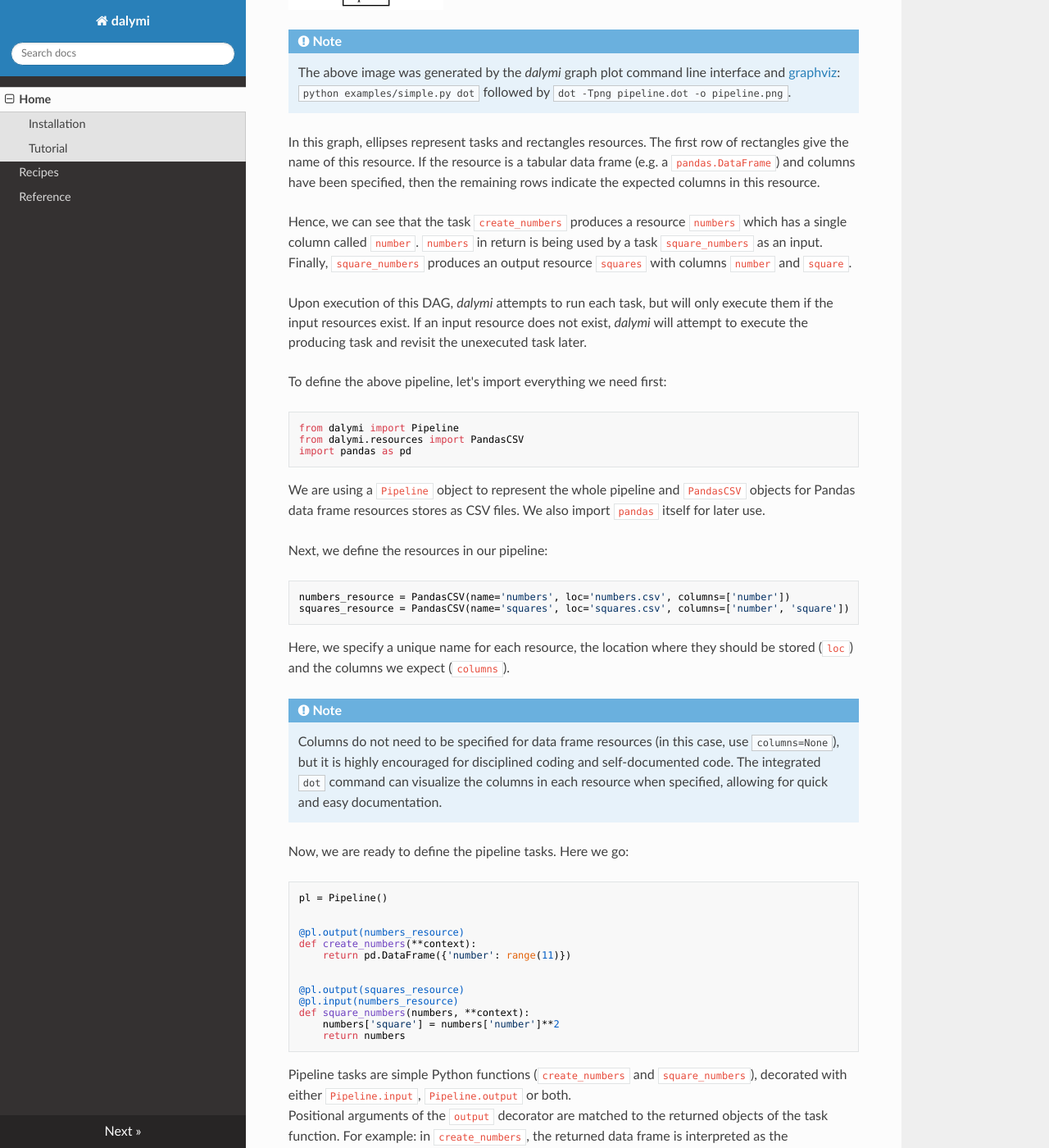
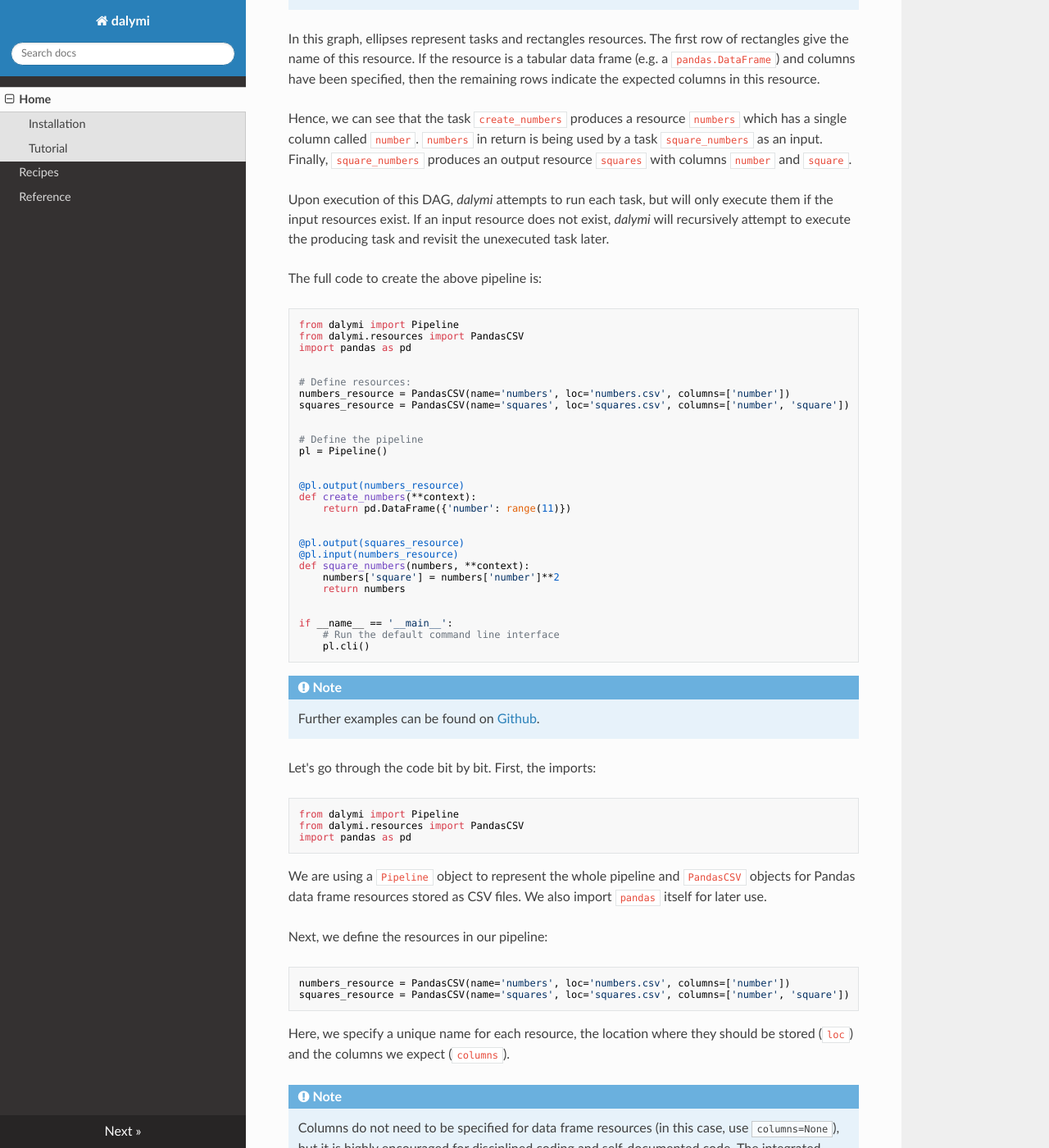
Before and after one commit to joschnitzbauer/dalymi, an MkDocs documentation site: the page built from docs/index.md, in a window 1280 px wide and 1400 px high, scrolled down 1867 px. Shown: the whole window at 82% size. Built offline with MkDocs 1.6.1, drawn with Linux system fonts in a browser that asks for light colours; nearby versions of some CDN libraries; old or Windows-style settings are respelled for this version of MkDocs; some of the changed text lies outside the part shown.

Commit message:
full example on docs index

````diff
--- a/docs/index.md
+++ b/docs/index.md
@@ -44,12 +44,9 @@ DAG visualization requires [graphviz](https://www.graphviz.org/).
 
 ## Tutorial
 
-!!! note
-    The full source code for the example in this tutorial can be found at [`dalymi/examples/simple.py`](https://github.com/joschnitzbauer/dalymi/blob/master/examples/simple.py). Further examples can be found in the same folder.
+_dalymi_ programs consist of two main components: resources and tasks. Tasks are Python functions that create resources and/or require resources as input. Hence, a _dalymi_ pipeline can be described as a directed graph of tasks and resources where tasks are dependent on their input resources.
 
-_dalymi_ programs consist of two main components: resources and tasks. Tasks create resources and use them as input. Hence, a _dalymi_ DAG can be described as a graph of tasks and resources where tasks are dependent on the resources that they need.
-
-In this tutorial, we will create the following DAG:
+In this tutorial, we will create the following simple DAG:
 
 ![Simple DAG](img/simple.png)
 
@@ -61,9 +58,46 @@ In this graph, ellipses represent tasks and rectangles resources. The first row
 
 Hence, we can see that the task `create_numbers` produces a resource `numbers` which has a single column called `number`. `numbers` in return is being used by a task `square_numbers` as an input. Finally, `square_numbers` produces an output resource `squares` with columns `number` and `square`.
 
-Upon execution of this DAG, _dalymi_ attempts to run each task, but will only execute them if the input resources exist. If an input resource does not exist, _dalymi_ will attempt to execute the producing task and revisit the unexecuted task later.
+Upon execution of this DAG, _dalymi_ attempts to run each task, but will only execute them if the input resources exist. If an input resource does not exist, _dalymi_ will recursively attempt to execute the producing task and revisit the unexecuted task later.
 
-To define the above pipeline, let's import everything we need first:
+The full code to create the above pipeline is:
+
+``` python
+from dalymi import Pipeline
+from dalymi.resources import PandasCSV
+import pandas as pd
+
+
+# Define resources:
+numbers_resource = PandasCSV(name='numbers', loc='numbers.csv', columns=['number'])
+squares_resource = PandasCSV(name='squares', loc='squares.csv', columns=['number', 'square'])
+
+
+# Define the pipeline
+pl = Pipeline()
+
+
+@pl.output(numbers_resource)
+def create_numbers(**context):
+    return pd.DataFrame({'number': range(11)})
+
+
+@pl.output(squares_resource)
+@pl.input(numbers_resource)
+def square_numbers(numbers, **context):
+    numbers['square'] = numbers['number']**2
+    return numbers
+
+
+if __name__ == '__main__':
+    # Run the default command line interface
+    pl.cli()
+```
+
+!!! note
+    Further examples can be found on [Github](https://github.com/joschnitzbauer/dalymi/tree/master/examples).
+
+Let's go through the code bit by bit. First, the imports:
 
 ```python
 from dalymi import Pipeline
@@ -71,7 +105,7 @@ from dalymi.resources import PandasCSV
 import pandas as pd
 ```
 
-We are using a `Pipeline` object to represent the whole pipeline and `PandasCSV` objects for Pandas data frame resources stores as CSV files. We also import `pandas` itself for later use.
+We are using a `Pipeline` object to represent the whole pipeline and `PandasCSV` objects for Pandas data frame resources stored as CSV files. We also import `pandas` itself for later use.
 
 Next, we define the resources in our pipeline:
 
@@ -85,7 +119,7 @@ Here, we specify a unique name for each resource, the location where they should
 !!! note
     Columns do not need to be specified for data frame resources (in this case, use `columns=None`), but it is highly encouraged for disciplined coding and self-documented code. The integrated `dot` command can visualize the columns in each resource when specified, allowing for quick and easy documentation.
 
-Now, we are ready to define the pipeline tasks. Here we go:
+Now, we are ready to define the pipeline tasks:
 
 ```python
 pl = Pipeline()
@@ -111,6 +145,7 @@ Positional arguments of the `input` decorator are loaded from the resource locat
 
 ```python
 if __name__ == '__main__':
+    # Run the default command line interface
     pl.cli()
 ```
 
````
Also changed, not shown: 1 other file.
